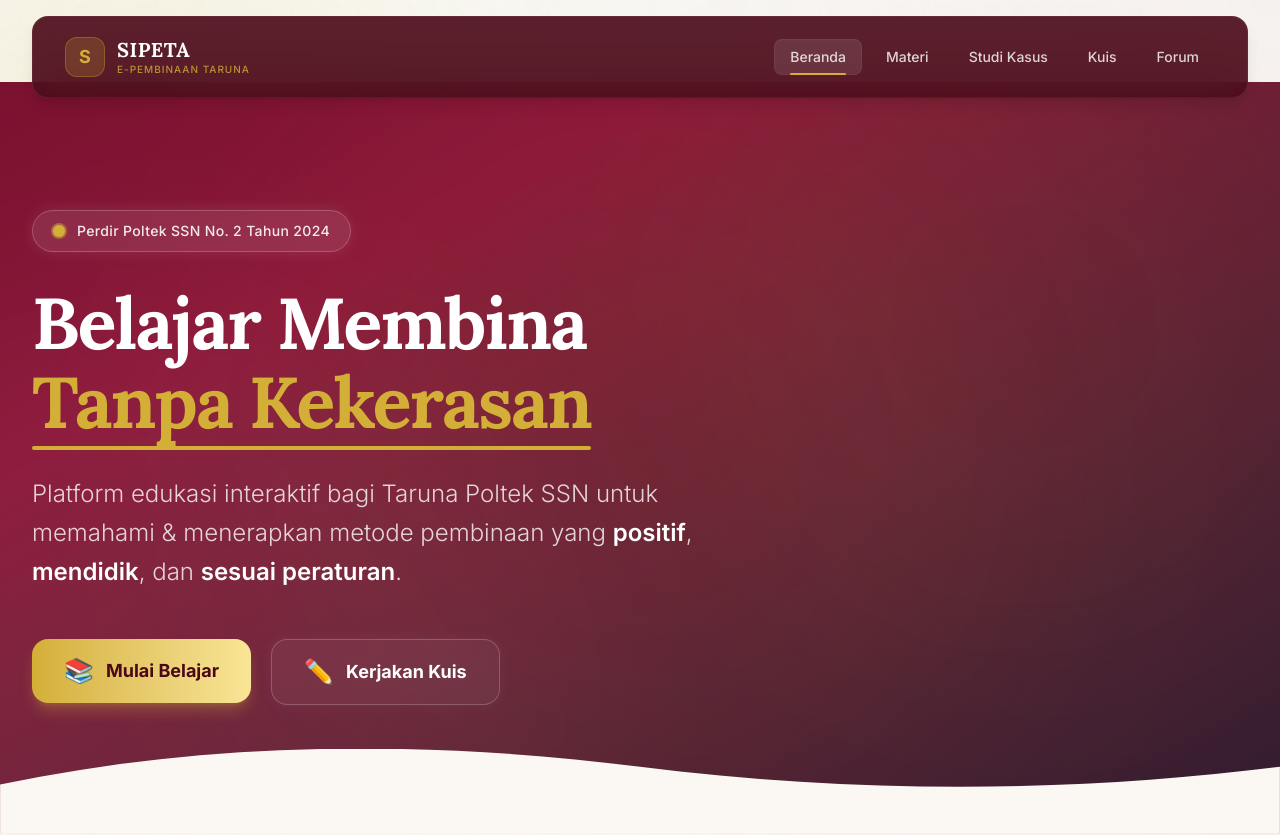
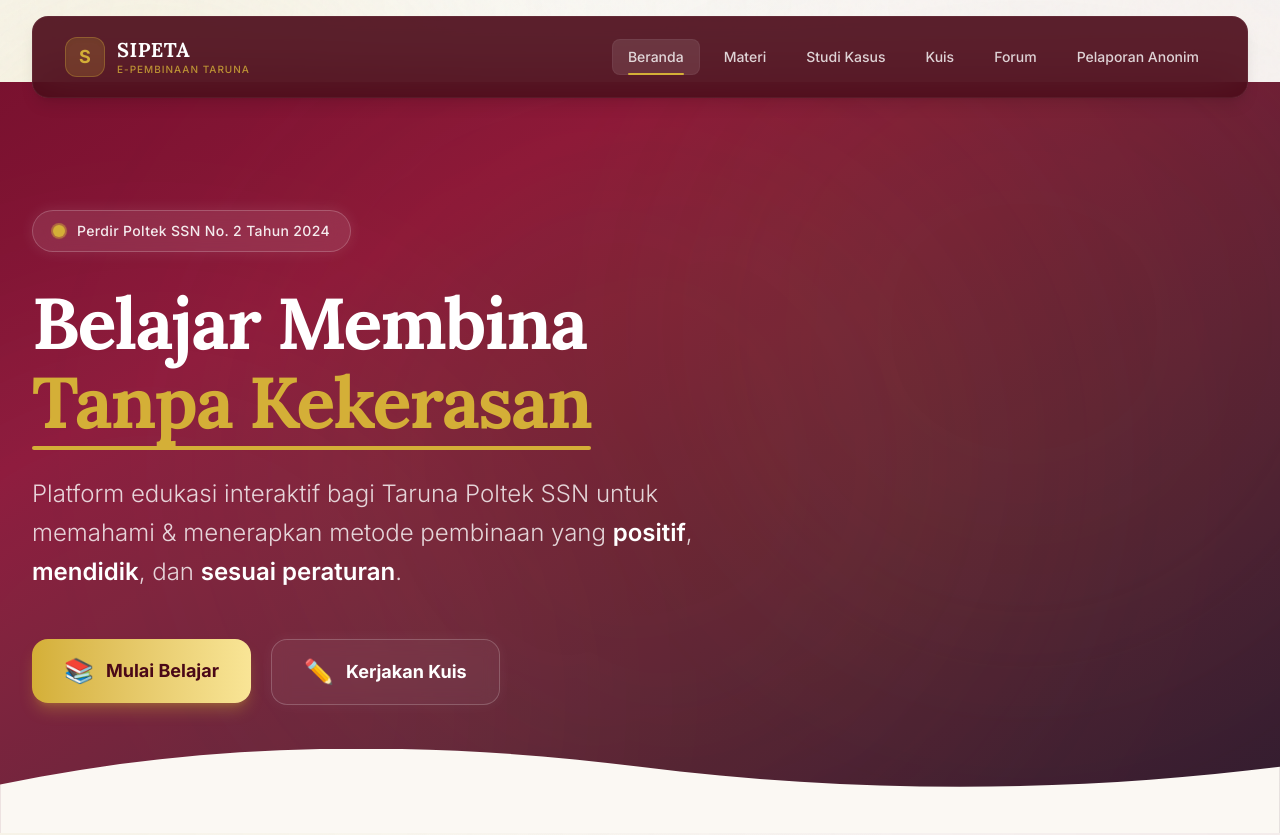
Before and after one commit to Rio-Bewbew/sipeta-poltek-ssn, a Next.js app: page / in a window 1280 px wide. Shown: the top 835 px of the page. Built offline with nearby package versions, Linux system fonts and the light colour scheme.

Commit message:
feat: Add Pelaporan Anonim link to Navbar

```diff
--- a/src/components/Navbar.tsx
+++ b/src/components/Navbar.tsx
@@ -11,6 +11,11 @@ const navLinks = [
   { href: "/studi-kasus", label: "Studi Kasus" },
   { href: "/kuis", label: "Kuis" },
   { href: "/forum", label: "Forum" },
+  {
+    href: "https://docs.google.com/forms/d/e/1FAIpQLSfj1fLy01Z45M0v7zOwmxB-CHx1CuXi_gBD9qYrc5SDf2XGeg/viewform?fbzx=7393614586831383883",
+    label: "Pelaporan Anonim",
+    external: true
+  },
 ];
 
 export default function Navbar() {
@@ -73,6 +78,8 @@ export default function Navbar() {
                   <Link
                     key={link.href}
                     href={link.href}
+                    target={link.external ? "_blank" : undefined}
+                    rel={link.external ? "noopener noreferrer" : undefined}
                     className="relative px-4 py-2 rounded-lg text-sm font-medium transition-colors duration-200 text-white/80 hover:text-white"
                   >
                     <span className="relative z-10">{link.label}</span>
@@ -154,6 +161,8 @@ export default function Navbar() {
                     >
                       <Link
                         href={link.href}
+                        target={link.external ? "_blank" : undefined}
+                        rel={link.external ? "noopener noreferrer" : undefined}
                         onClick={() => setMobileOpen(false)}
                         className={`
                           block px-4 py-3 rounded-xl text-sm font-medium transition-all duration-200
```
